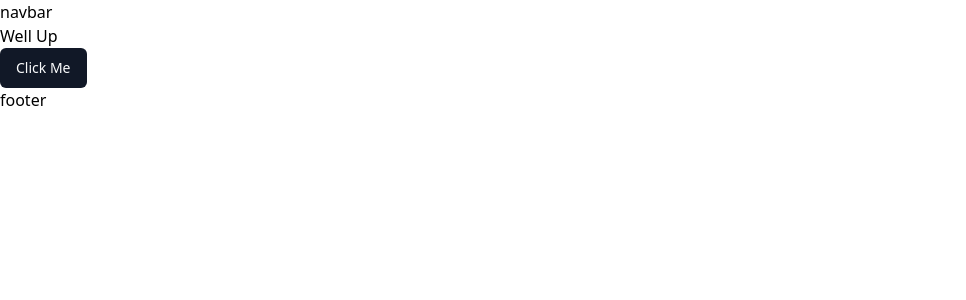
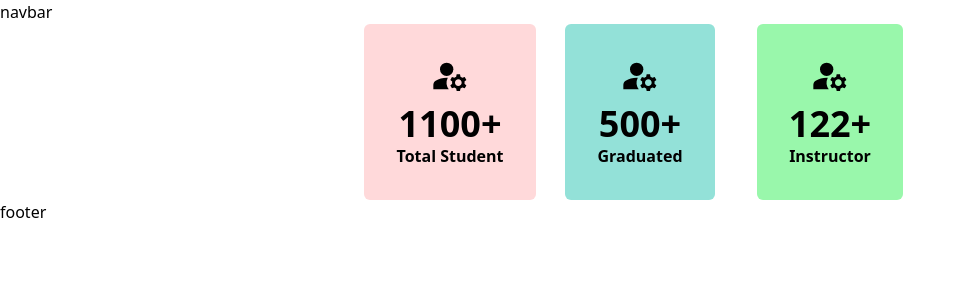
Before and after one commit to UpalBarua/well-up, a Next.js app in the folder client/: page / in a window 1280 px wide. Shown: the top 300 px of the page, without its empty margins (0-966 px from the left). Built offline with nearby package versions, Linux system fonts and the light colour scheme.

Commit message:
members commit

```diff
--- a/client/package.json
+++ b/client/package.json
@@ -25,6 +25,7 @@
     "react": "^18",
     "react-dom": "^18",
     "react-hook-form": "^7.49.2",
+    "react-icons": "^4.12.0",
     "tailwind-merge": "^2.2.0",
     "tailwindcss-animate": "^1.0.7",
     "zod": "^3.22.4"
--- /dev/null
+++ b/client/src/components/Members/Members.tsx
@@ -0,0 +1,47 @@
+import React from "react";
+import { MdManageAccounts } from "react-icons/md";
+
+const Members = () => {
+  const allMembers = [
+    {
+      id: 1,
+      position: "Total Student",
+      number: 1100,
+      backGround: "#FFD9DA",
+    },
+    {
+      id: 2,
+      position: "Graduated ",
+      number: 500,
+      backGround: "#93E1D8",
+    },
+    {
+      id: 3,
+      position: "Instructor",
+      number: 122,
+      backGround: "#99F7AB",
+    },
+  ];
+  return (
+    <section className="w-full lg:w-[570px] mx-auto ">
+      <div className="grid grid-cols-1 lg:grid-cols-3">
+        {allMembers?.map((members) => (
+          <div className="flex justify-center  text-center" key={members.id}>
+            <div
+              style={{ backgroundColor: members.backGround }}
+              className="pl-8 pr-8 pt-8 pb-8 rounded-md"
+            >
+              <div className="flex justify-center">
+                <MdManageAccounts className="text-5xl pb-2"></MdManageAccounts>
+              </div>
+              <h1 className="text-4xl font-bold">{members.number}+</h1>
+              <h1 className=" font-semibold">{members.position}</h1>
+            </div>
+          </div>
+        ))}
+      </div>
+    </section>
+  );
+};
+
+export default Members;
--- a/client/src/pages/index.tsx
+++ b/client/src/pages/index.tsx
@@ -1,10 +1,10 @@
-import { Button } from '@/components/ui/button';
+import Members from "@/components/Members/Members";
+import { Button } from "@/components/ui/button";
 
 const HomePage = () => {
   return (
     <main>
-      <h1>Well Up</h1>
-      <Button>Click Me</Button>
+      <Members></Members>
     </main>
   );
 };
```
Also changed, not shown: 1 other file (tests, documents, lock files or other folders).
